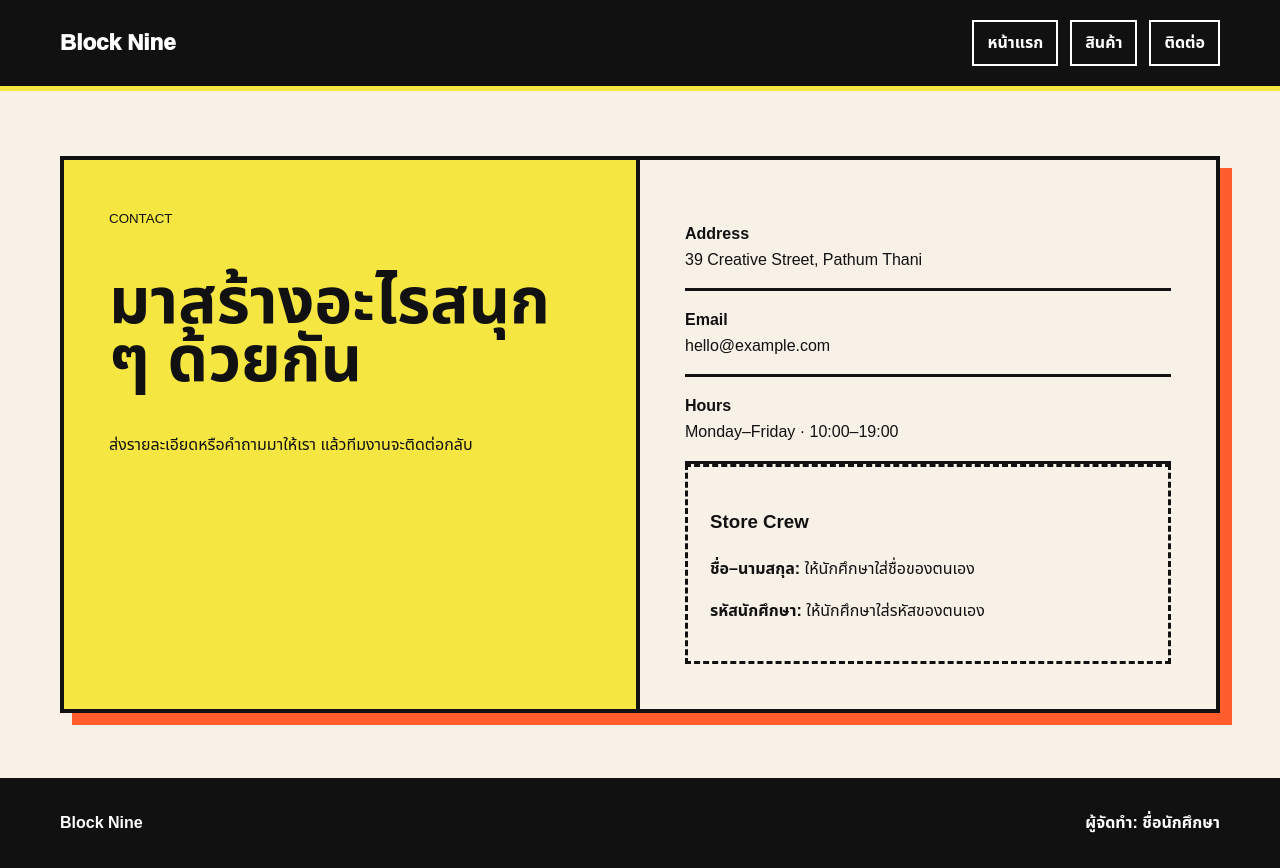
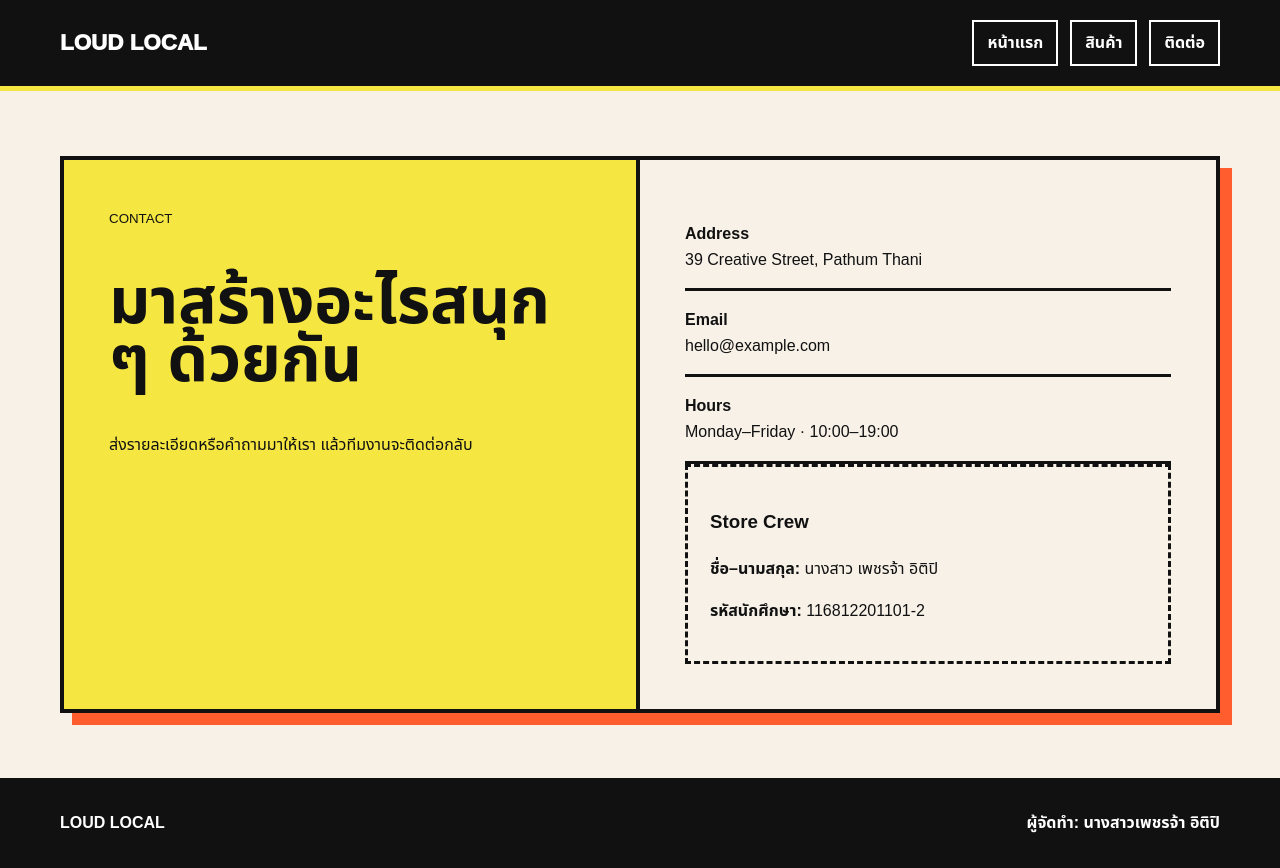
Before and after one commit to Renni002/final-test, a plain HTML site: page contact.html in a window 1280 px wide. Drawn offline with Linux system fonts and the light colour scheme.

Commit message:
Update contact.html

```diff
--- a/contact.html
+++ b/contact.html
@@ -1 +1 @@
-<!doctype html><html lang="th"><head><meta charset="utf-8"><meta name="viewport" content="width=device-width,initial-scale=1"><title>ติดต่อ | Block Nine</title><link rel="stylesheet" href="assets/style.css"></head><body class="sticker"><header class="header"><nav class="nav container"><a class="brand" href="homebase.html">Block Nine</a><div class="links"><a href="homebase.html">หน้าแรก</a><a href="drop.html">สินค้า</a><a href="message.html">ติดต่อ</a></div></nav></header><main class="contact"><div class="container contact-grid"><div class="contact-lead"><small>CONTACT</small><h1>มาสร้างอะไรสนุก ๆ ด้วยกัน</h1><p>ส่งรายละเอียดหรือคำถามมาให้เรา แล้วทีมงานจะติดต่อกลับ</p></div><div class="contact-info"><div class="detail"><strong>Address</strong><br>39 Creative Street, Pathum Thani</div><div class="detail"><strong>Email</strong><br>hello@example.com</div><div class="detail"><strong>Hours</strong><br>Monday–Friday · 10:00–19:00</div><div class="student"><h3>Store Crew</h3><p><strong>ชื่อ–นามสกุล:</strong> ให้นักศึกษาใส่ชื่อของตนเอง</p><p><strong>รหัสนักศึกษา:</strong> ให้นักศึกษาใส่รหัสของตนเอง</p></div></div></div></main><footer class="footer"><div class="container footer-row"><strong>Block Nine</strong><span class="footer-student">ผู้จัดทำ: ชื่อนักศึกษา</span></div></footer></body></html>
+<!doctype html><html lang="th"><head><meta charset="utf-8"><meta name="viewport" content="width=device-width,initial-scale=1"><title>ติดต่อ |LOUD LOCAL</title><link rel="stylesheet" href="assets/style.css"></head><body class="sticker"><header class="header"><nav class="nav container"><a class="brand" href="homebase.html">LOUD LOCAL</a><div class="links"><a href="index.html">หน้าแรก</a><a href="shop.html">สินค้า</a><a href="contact.html">ติดต่อ</a></div></nav></header><main class="contact"><div class="container contact-grid"><div class="contact-lead"><small>CONTACT</small><h1>มาสร้างอะไรสนุก ๆ ด้วยกัน</h1><p>ส่งรายละเอียดหรือคำถามมาให้เรา แล้วทีมงานจะติดต่อกลับ</p></div><div class="contact-info"><div class="detail"><strong>Address</strong><br>39 Creative Street, Pathum Thani</div><div class="detail"><strong>Email</strong><br>hello@example.com</div><div class="detail"><strong>Hours</strong><br>Monday–Friday · 10:00–19:00</div><div class="student"><h3>Store Crew</h3><p><strong>ชื่อ–นามสกุล:</strong> นางสาว เพชรจ้า อิติปิ</p><p><strong>รหัสนักศึกษา:</strong> 116812201101-2</p></div></div></div></main><footer class="footer"><div class="container footer-row"><strong>LOUD LOCAL</strong><span class="footer-student">ผู้จัดทำ: นางสาวเพชรจ้า อิติปิ</span></div></footer></body></html>
```
